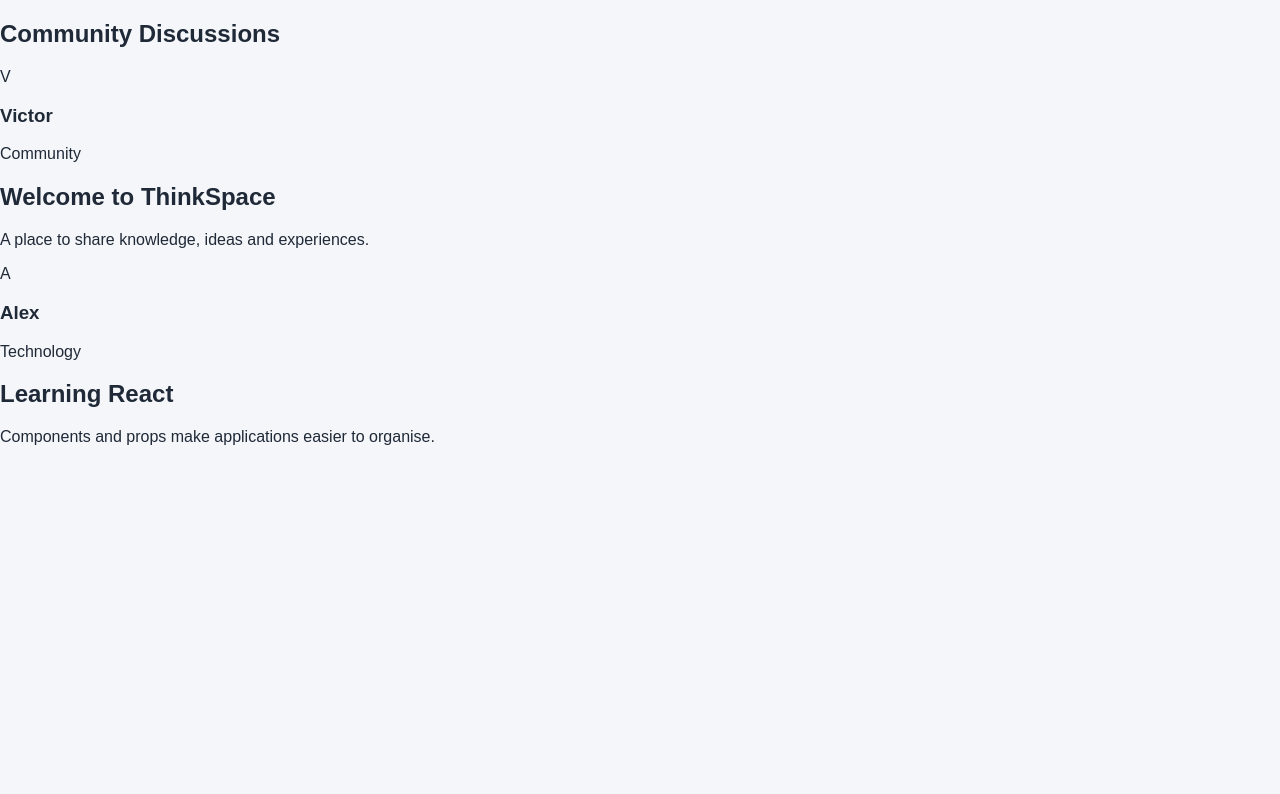
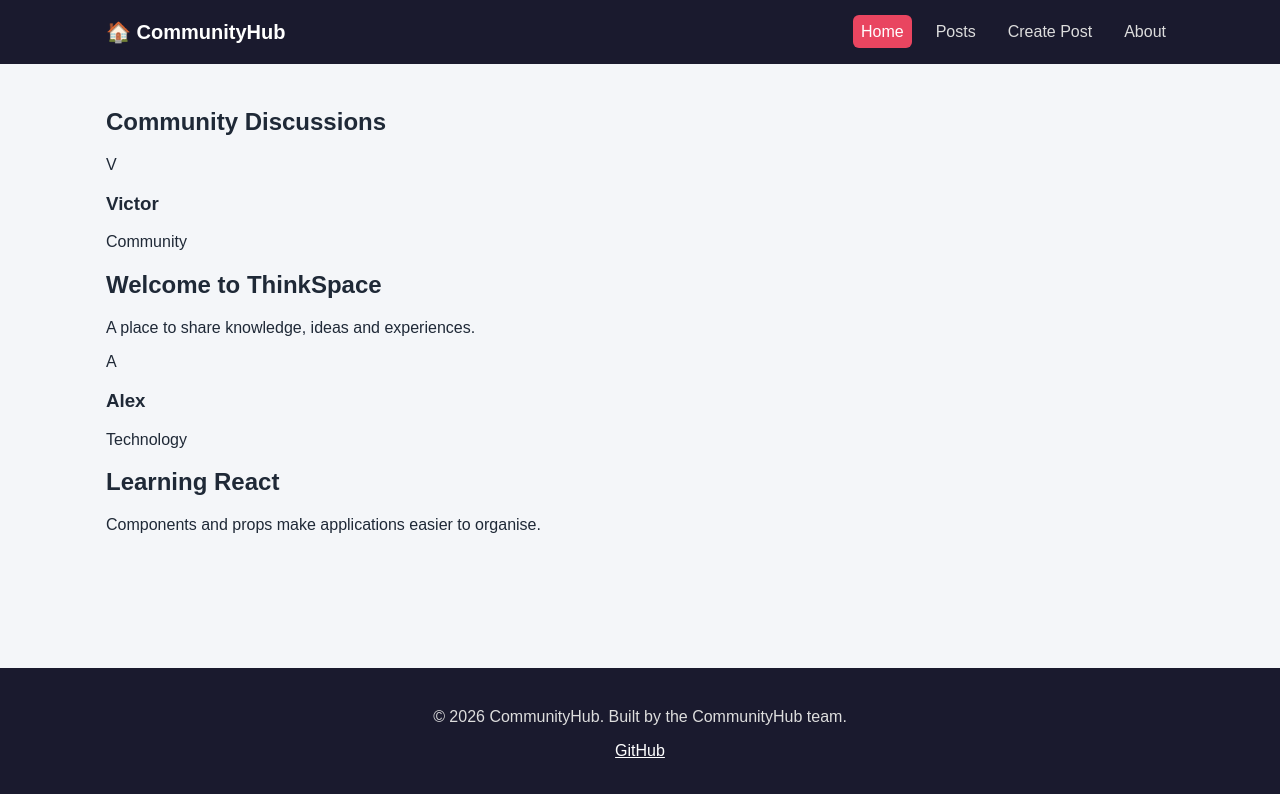
Before and after one commit to victormose2005-alt/iyf-s12-communityhub-team-victormoses2005-alt, a React app in the folder frontend/: page / in a window 1280 px wide. Shown: the top 794 px of the page. Built offline with nearby package versions, Linux system fonts and the light colour scheme; the HTML template or start-up script is replaced by a standard one.

Commit message:
Implement routing with Placeholder component
Refactor App component to include routing and a Placeholder component for additional pages.

```diff
--- a/frontend/src/App.jsx
+++ b/frontend/src/App.jsx
@@ -1,13 +1,30 @@
-
+import { BrowserRouter, Routes, Route } from "react-router-dom";
+import Layout from "./components/layout/Layout";
 import PostList from "./components/PostList";
 import "./App.css";
 
-function App() {
+function Placeholder({ title }) {
   return (
-    <main>
-      <PostList />
-    </main>
+    <section>
+      <h1>{title}</h1>
+      <p>Coming soon.</p>
+    </section>
   );
 }
 
+function App() {
+  return (
+    <BrowserRouter>
+      <Routes>
+        <Route path="/" element={<Layout />}>
+          <Route index element={<PostList />} />
+          <Route path="posts" element={<PostList />} />
+          <Route path="create" element={<Placeholder title="Create Post" />} />
+          <Route path="about" element={<Placeholder title="About" />} />
+          <Route path="*" element={<Placeholder title="Page not found" />} />
+        </Route>
+      </Routes>
+    </BrowserRouter>
+  );
+}
 export default App;
```
